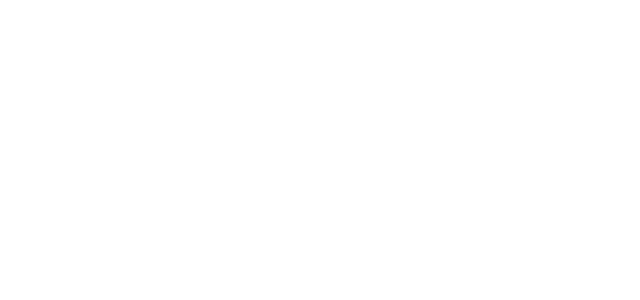
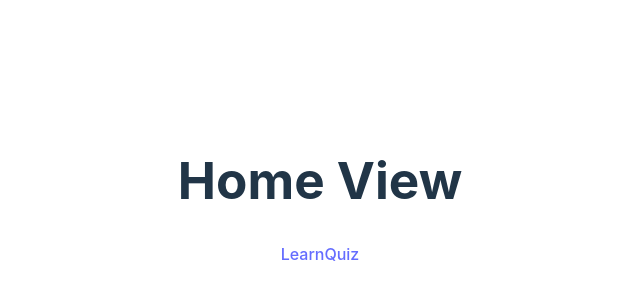
Before and after one commit to czajkowskis/wislapp, a Vue app: page / in a window 1280 px wide. Shown: the part 208-508 px from the top of the page, without its empty margins (320-960 px from the left). Built offline with nearby package versions, Linux system fonts and the light colour scheme.

Commit message:
Edited app to show router view

```diff
--- a/src/App.vue
+++ b/src/App.vue
@@ -1,8 +1,11 @@
 <script setup>
+  import {RouterView } from 'vue-router'
 </script>
 
 <template>
-
+  <div id="app">
+    <router-view></router-view>
+  </div>
 </template>
 
 <style scoped>
```
